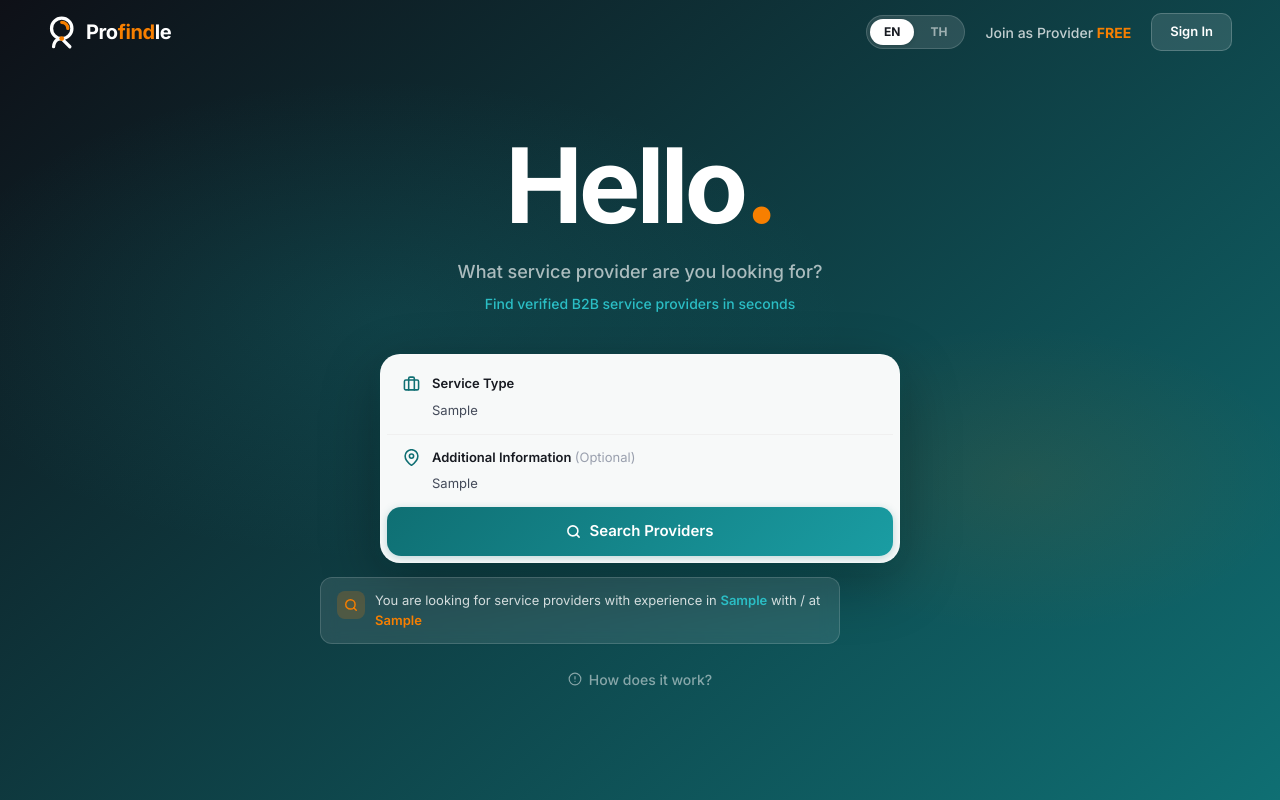
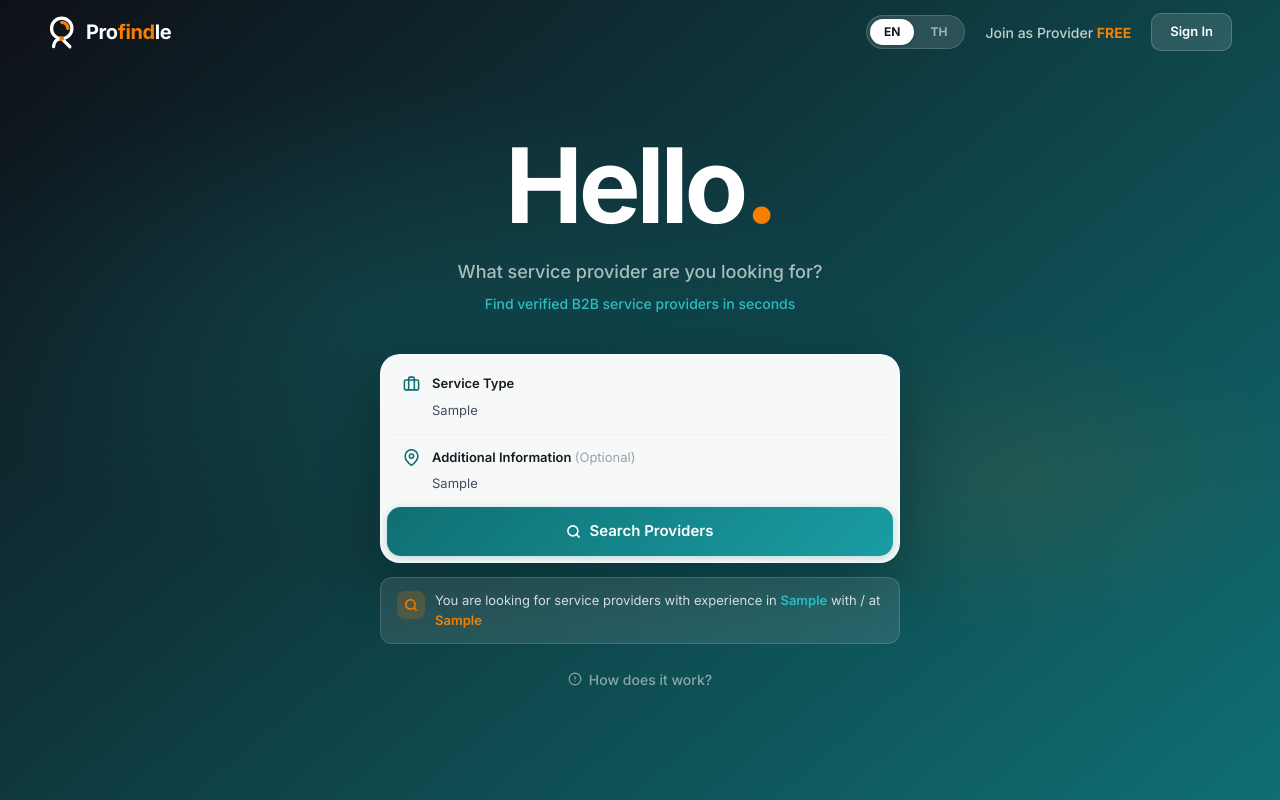
Before and after one commit to Alt-0181/profindle, a Next.js app in the folder app/: page /en in a window 1280 px wide. Both pictures are taken after typing "Sample", "Sample" into the empty fields and a click on the button "Search Providers". Shown: the top 800 px of the page. Built offline with nearby package versions, Linux system fonts and the light colour scheme.

Commit message:
Center guidance pill with margin: auto
https://claude.ai/code/session_01J7bRk9vYoUHuseKAqsbMMM

```diff
--- a/app/src/app/[lang]/search-card.tsx
+++ b/app/src/app/[lang]/search-card.tsx
@@ -165,7 +165,7 @@ export function SearchCard({ lang }: SearchCardProps) {
           background: 'rgba(255,255,255,0.10)', backdropFilter: 'blur(8px)',
           border: '1px solid rgba(255,255,255,0.15)', borderRadius: '12px',
           padding: '12px 16px', marginTop: '14px',
-          maxWidth: '520px', width: '100%',
+          maxWidth: '520px', width: '100%', margin: '14px auto 0',
         }}>
           <div style={{ width: '28px', height: '28px', borderRadius: '8px', background: 'rgba(247,127,0,0.2)', display: 'flex', alignItems: 'center', justifyContent: 'center', flexShrink: 0, marginTop: '1px' }}>
             <svg width="14" height="14" viewBox="0 0 24 24" fill="none" stroke="#F77F00" strokeWidth="2.5" strokeLinecap="round">
```
